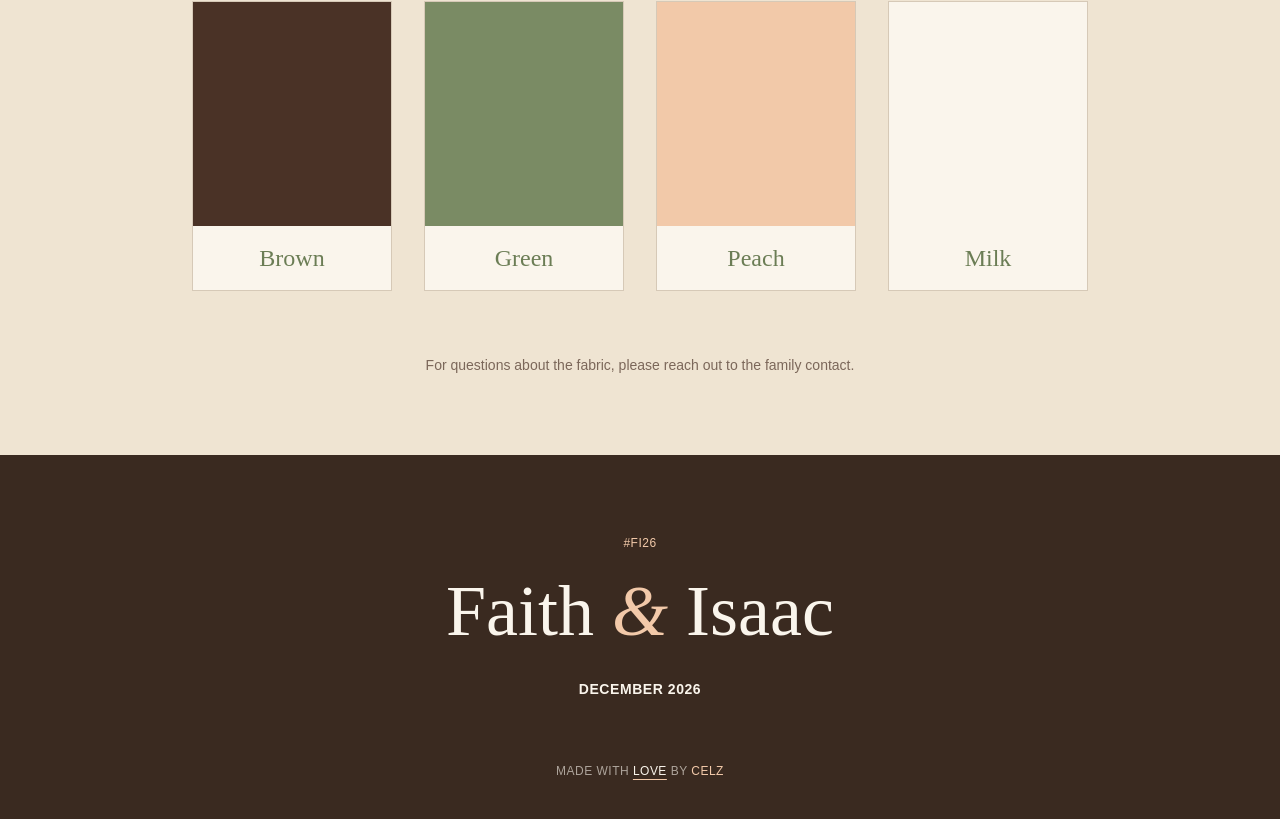
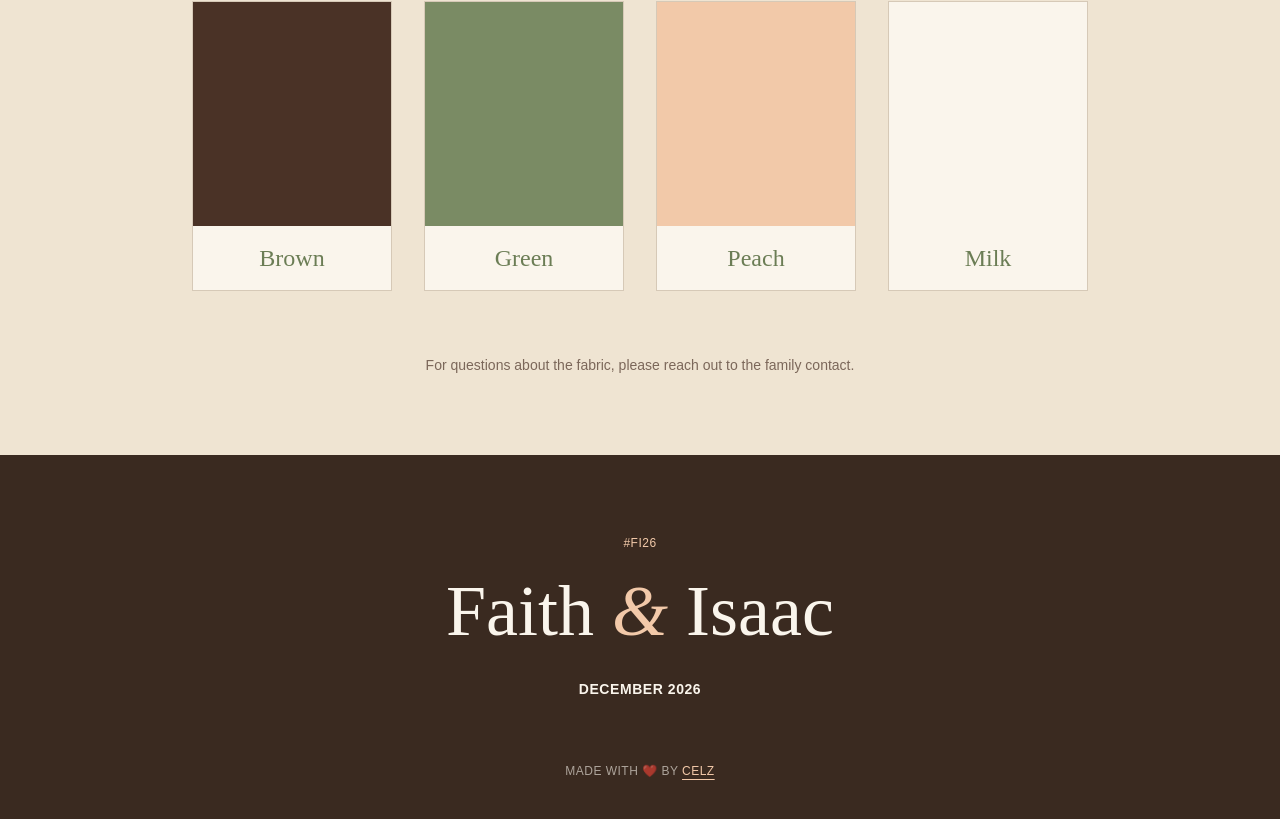
Before and after one commit to BigCelz/forever-us, a React (Vite) app: page /asoebi in a window 1280 px wide. Shown: the part 403-1222 px from the top of the page. Built offline with nearby package versions, Linux system fonts and the light colour scheme.

Commit message:
footer text update

```diff
--- a/src/components/Footer.jsx
+++ b/src/components/Footer.jsx
@@ -15,15 +15,15 @@ export default function Footer() {
 
       <p className="font-body text-xs tracking-wideish uppercase text-[#faf5ec]/60 mt-16">
         Made with{" "}
-        <span className="underline underline-offset-4 decoration-[#f2c9a9] text-[#faf5ec]">
-          love
-        </span>{" "}
+        <spa>
+          ❤️
+        </spa>{" "}
         by{" "}
         <a
           href="https://wa.me/2347083429516"
           target="_blank"
           rel="noreferrer"
-          className="text-[#f2c9a9] hover:text-[#faf5ec] transition-colors duration-200"
+          className="text-[#f2c9a9] hover:text-[#faf5ec] transition-colors duration-200 underline underline-offset-4 decoration-[#f2c9a9]"
         >
           Celz
         </a>
```
